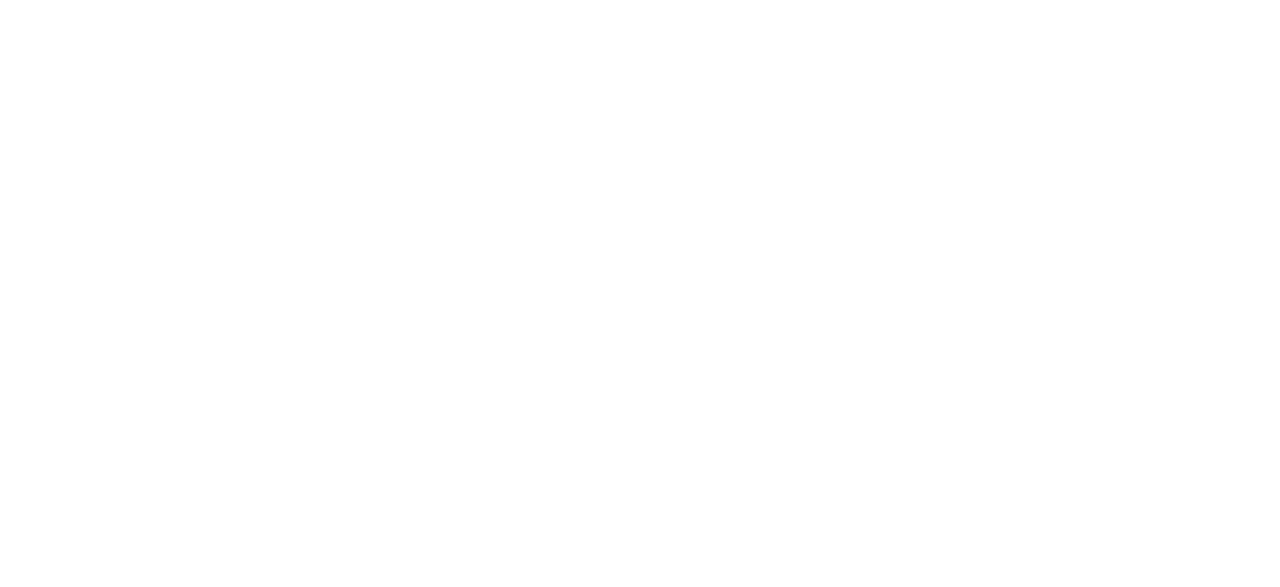
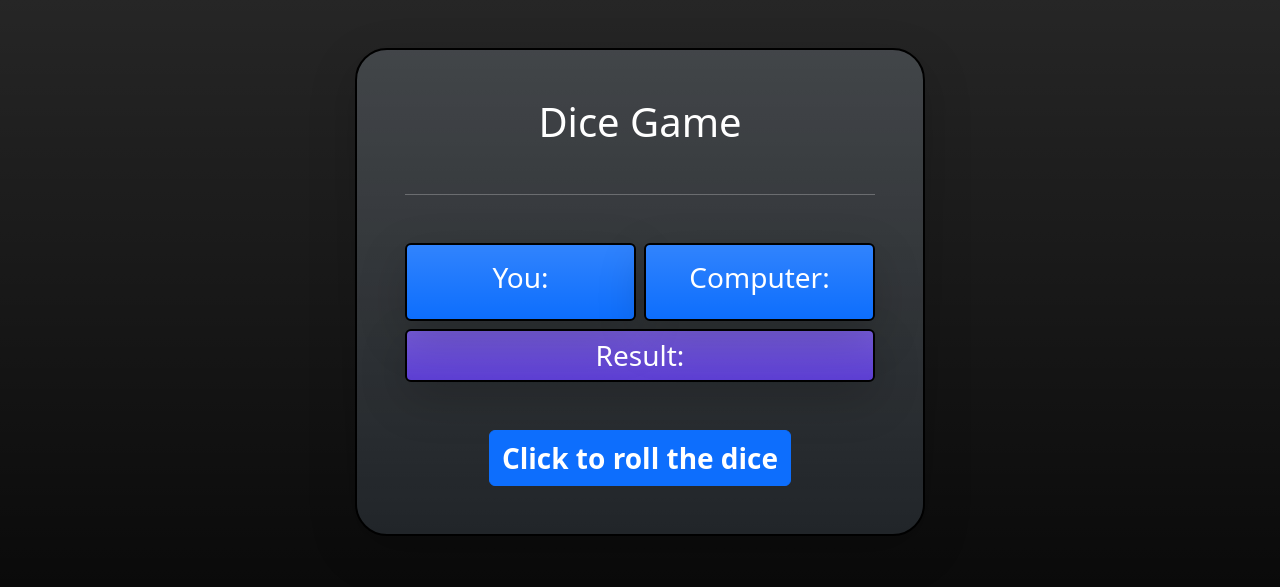
Before and after one commit to FedeViga/js-mail-dadi, a plain HTML site: page dice-game/index.html in a window 1280 px wide. Drawn offline with nearby package versions, Linux system fonts and the light colour scheme.

Commit message:
fine dice game

```diff
--- a/dice-game/css/style.css
+++ b/dice-game/css/style.css
@@ -0,0 +1,22 @@
+body {
+    height: 100vh;
+}
+
+.my_col, body {
+    background-image: var(--bs-gradient);
+}
+
+.my_col {
+    border: 2px solid black;
+}
+
+.dice {
+    font-weight: bold;
+    font-size: 3em;
+
+}
+
+.result {
+    font-size: 2em;
+    font-weight: bold;
+}
--- a/dice-game/index.html
+++ b/dice-game/index.html
@@ -4,6 +4,10 @@
 <head>
     <meta charset="UTF-8">
     <meta name="viewport" content="width=device-width, initial-scale=1.0">
+
+    <!-- bootstrap -->
+    <link href="https://cdn.jsdelivr.net/npm/bootstrap@5.3.2/dist/css/bootstrap.min.css" rel="stylesheet"
+        integrity="sha384-T3c6CoIi6uLrA9TneNEoa7RxnatzjcDSCmG1MXxSR1GAsXEV/Dwwykc2MPK8M2HN" crossorigin="anonymous">
 
     <!-- style.css -->
     <link rel="stylesheet" href="./css/style.css">
@@ -12,9 +16,60 @@
 
 </head>
 
-<body>
+<body class="bg-black">
+
+    <div class="container">
+
+        <div class="row justify-content-center">
+
+            <div class="my_col col-6 justify-content-between text-center bg-dark text-white shadow-lg my-5 px-5 py-5 rounded-5">
+
+                    <h1 class="mb-3">
+                        Dice Game
+                    </h1>
+
+                    <hr class="mt-5 mb-5">
+
+                    <div class="container-fluid">
+
+                        <div class="row mb-2 gap-2">
+
+                            <div id="player" class="my_col col bg-primary shadow-lg text-white rounded-2 py-3">
+
+                                <h3>
+                                    You:
+                                </h3>
+
+                            </div>
+
+                            <div id="computer" class="my_col col bg-primary shadow-lg text-white rounded-2 py-3">
+
+                                <h3>
+                                    Computer:
+                                </h3>
+
+                            </div>
+
+                        </div>
+
+                    </div>
 
 
+                    <h3 id="result" class="my_col shadow-lg text-white rounded-2 px-2 py-2 mb-5">
+                        Result:
+                    </h3>
+
+                    <button class="my_button btn btn-primary fs-3 text"><strong>Click to roll the dice</strong></button>
+
+            </div>
+        </div>
+    </div>
+
+
+    <!-- bootstrap -->
+    <script src="https://cdn.jsdelivr.net/npm/bootstrap@5.3.2/dist/js/bootstrap.bundle.min.js"
+        integrity="sha384-C6RzsynM9kWDrMNeT87bh95OGNyZPhcTNXj1NW7RuBCsyN/o0jlpcV8Qyq46cDfL"
+        crossorigin="anonymous"></script>
 
     <!-- js -->
     <script src="./js/script.js"></script>
--- a/dice-game/js/script.js
+++ b/dice-game/js/script.js
@@ -4,20 +4,50 @@ Generare un numero random da 1 a 6, sia per il giocatore sia per il computer.
 Stabilire il vincitore, in base a chi fa il punteggio più alto.
 */
 
+// inizializzo costanti
+const buttonElement = document.querySelector(".my_button");
+const playerElement = document.querySelector("#player");
+const computerElement = document.querySelector("#computer");
+const resultElement = document.querySelector("#result");
+resultElement.style.backgroundColor = "#5D3FD3";
+
+// creo un nuovo elemento "newPlayerElement" di classe "dice" e lo inserisco all'interno di "playerElement"
+const newPlayerElement = document.createElement("div");
+newPlayerElement.className = "dice" ;
+playerElement.append(newPlayerElement);
+
+// creo un nuovo elemento "newComputerElement" di classe "dice" e lo inserisco all'interno di "computerElement"
+const newComputerElement = document.createElement("div");
+newComputerElement.className = "dice" ;
+computerElement.append(newComputerElement);
+
+// creo un nuovo elemento "newResultElement" di classe "result" e lo inserisco all'interno di "resultElement"
+const newResultElement = document.createElement("div");
+newResultElement.className = "result" ;
+resultElement.append(newResultElement);
+
+// scrivo funzione che al click del bottone lancia i dadi e calcola il vincitore
+buttonElement.addEventListener('click',
+    function() {
+
         // genero due numeri random da 1 a 6
         const player = Math.floor(Math.random() * 6 + 1) ;
         const computer = Math.floor(Math.random() * 6 + 1) ;
 
-// stampo i numeri in console
-console.log("You: ", player);
-console.log("Computer: ", computer);
+        // inserisco i valori nell'elemento HTML per visualizzarli in pagina
+        newPlayerElement.innerHTML = player;
+        newComputerElement.innerHTML = computer;
 
-// calcolo chi ha vinto e stampo l'esito
+        // calcolo chi ha vinto, stampo l'esito e in base al risultato cambio colore a result
         if (player > computer) {
-    console.log("You Win! :D");
+            newResultElement.innerHTML = "You Win! :D";
+            resultElement.style.backgroundColor = "#008000";
         } else if (player < computer) {
-    console.log("You Lose! :(");
+            newResultElement.innerHTML = "You Lose! :(";
+            resultElement.style.backgroundColor = "#FF0000";
         } else {
-    console.log("It's a Tie");
-
+            newResultElement.innerHTML = "It's a Draw! :/";
+            resultElement.style.backgroundColor = "#0000FF";
         }
+    }
+)
```
Lines whose indentation alone changed are shown as unchanged.
